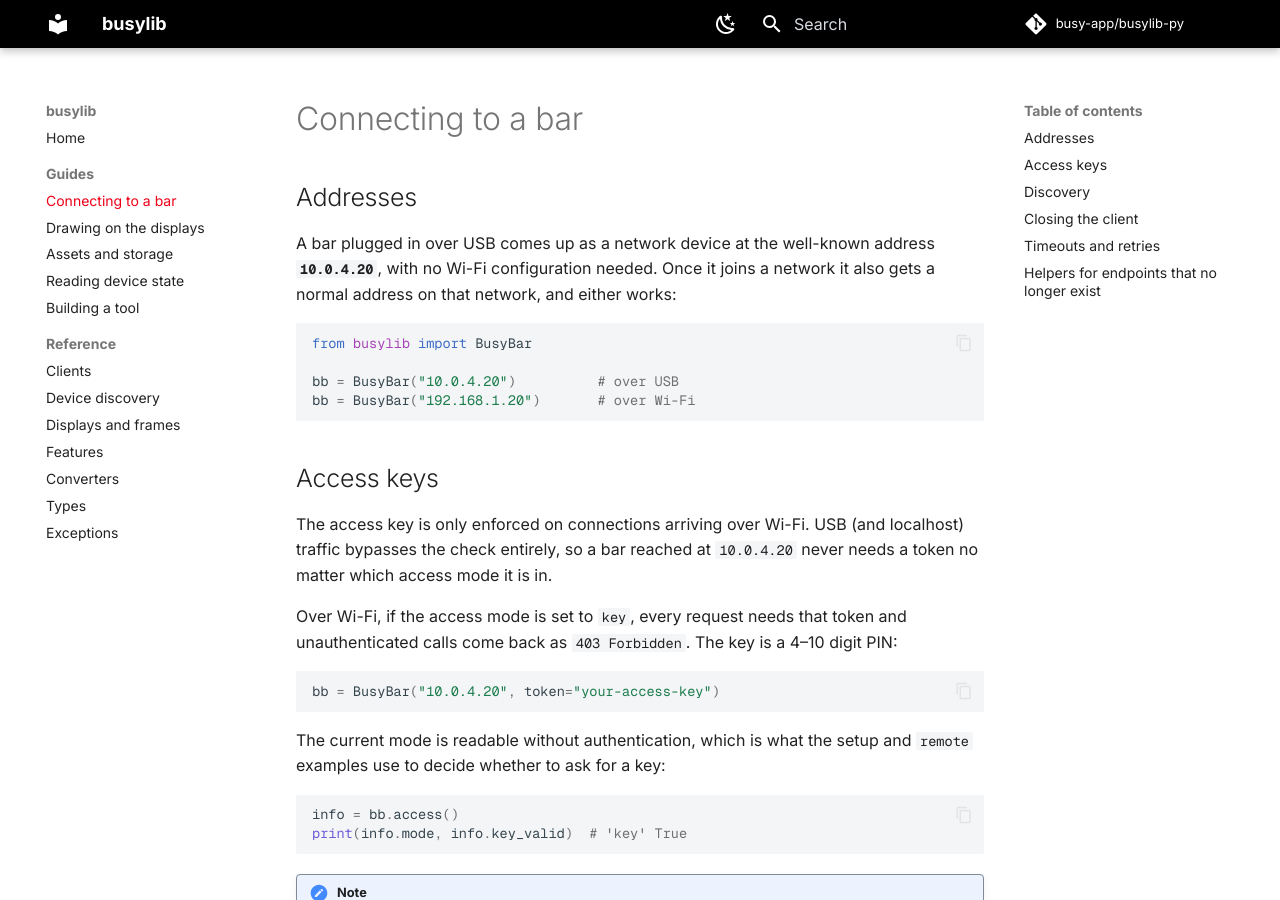
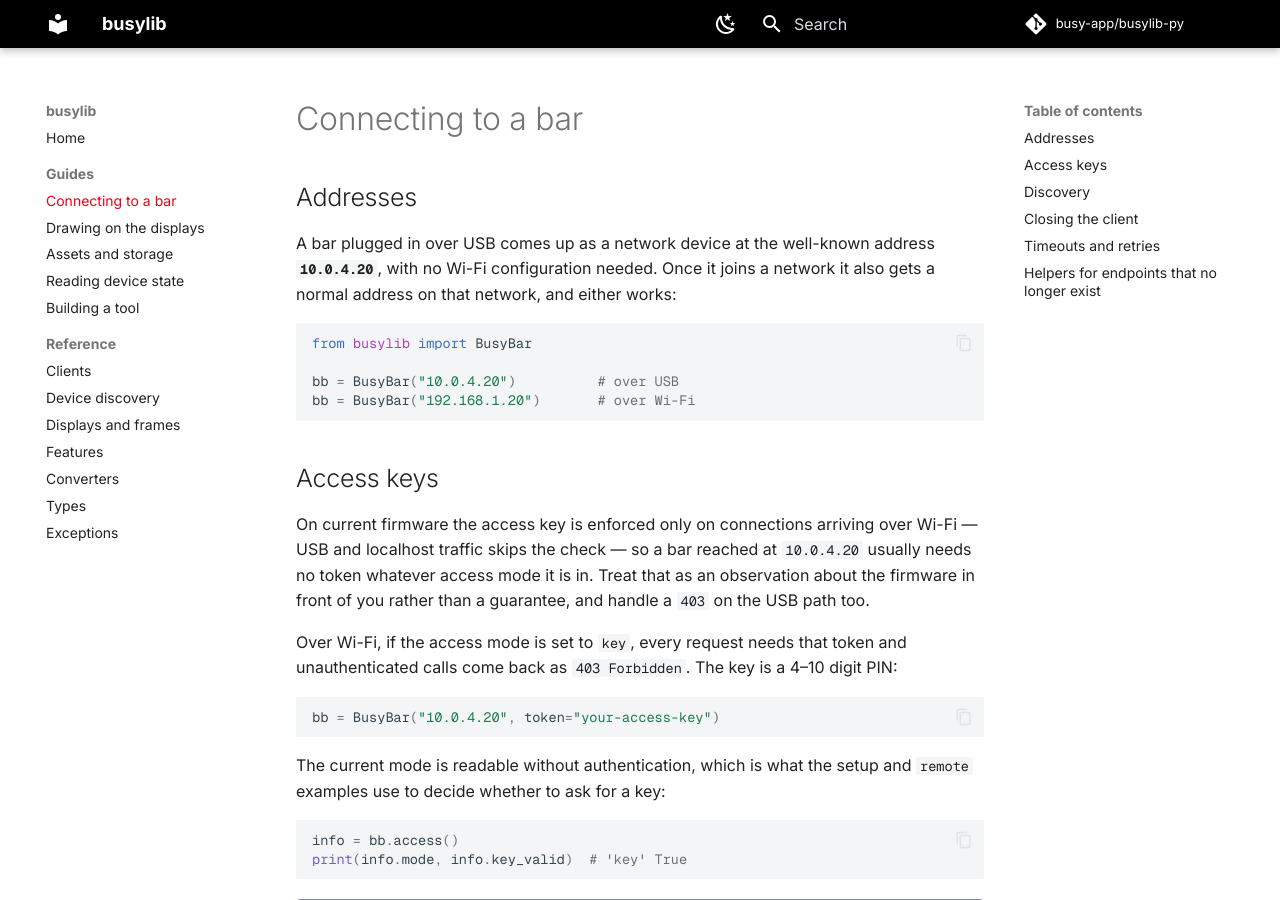
Before and after one commit to busy-app/busylib-py, an MkDocs documentation site: the page built from docs/guides/connecting.md, in a window 1280 px wide and 900 px high. Built offline with MkDocs 1.6.1 and Material for MkDocs 9.7.7, drawn with Linux system fonts in a browser that asks for light colours; comment, search, counter and statistics services are not loaded; some of the changed text lies outside the part shown.

Commit message:
Record when the removed endpoints existed, and soften the USB claim
On the question of whether removed_endpoint should be unconditional: the
firmware history says these endpoints were real, so the concern was
fair. /api/wifi/enable and /api/wifi/disable were served up to firmware
0.2.0 and dropped in 0.3.0; /api/account/profile ran from 0.6.0-rc to
0.8.1 and went in 0.9.0-rc. Every firmware since serves none of them.

Keeping the block unconditional: those bars run an API far below what
this library targets, and the versioning policy already says to pin a
matching busylib rather than expect one version to speak every contract.
api_request() stays as the escape hatch. The windows are now recorded at
each decorator and in the guide so the decision isn't invisible.

The USB claim was stated as a rule; it is really an observation. The
`!is_usb && !is_localhost` bypass holds from firmware 0.8.1 onward, but
0.6.4 arranges it differently, so the README and guide now scope it to
current firmware and tell the reader to handle a 403 on USB anyway.

```diff
--- a/docs/guides/connecting.md
+++ b/docs/guides/connecting.md
@@ -15,9 +15,11 @@
 
 ## Access keys
 
-The access key is only enforced on connections arriving over Wi-Fi. USB (and
-localhost) traffic bypasses the check entirely, so a bar reached at
-`10.0.4.20` never needs a token no matter which access mode it is in.
+On current firmware the access key is enforced only on connections arriving
+over Wi-Fi — USB and localhost traffic skips the check — so a bar reached at
+`10.0.4.20` usually needs no token whatever access mode it is in. Treat that
+as an observation about the firmware in front of you rather than a guarantee,
+and handle a `403` on the USB path too.
 
 Over Wi-Fi, if the access mode is set to `key`, every request needs that token
 and unauthenticated calls come back as `403 Forbidden`. The key is a 4–10
@@ -94,6 +96,12 @@
 | `account_profile()`, `account_profile_set()` | `account_backend()`, `account_backend_set()` |
 | `wifi_enable()`, `wifi_disable()` | `wifi_connect()`, `wifi_disconnect()` |
 
+These did exist once — `wifi/enable` and `wifi/disable` up to firmware 0.2.0,
+`account/profile` from 0.6.0-rc to 0.8.1 — but every firmware since serves
+none of them, and the library targets a far newer API than those bars run. To
+talk to firmware that old, pin a `busylib` version from the same era, as the
+versioning policy describes; `api_request()` remains the escape hatch.
+
 This is deliberately distinct from `BusyBarAPIVersionError`: updating the
 firmware won't help, because the endpoint was withdrawn rather than added
 later. `method_compatibility()` reports the same information:
```
Also changed, not shown: README.md (+3 -3 lines), 2 other files.
